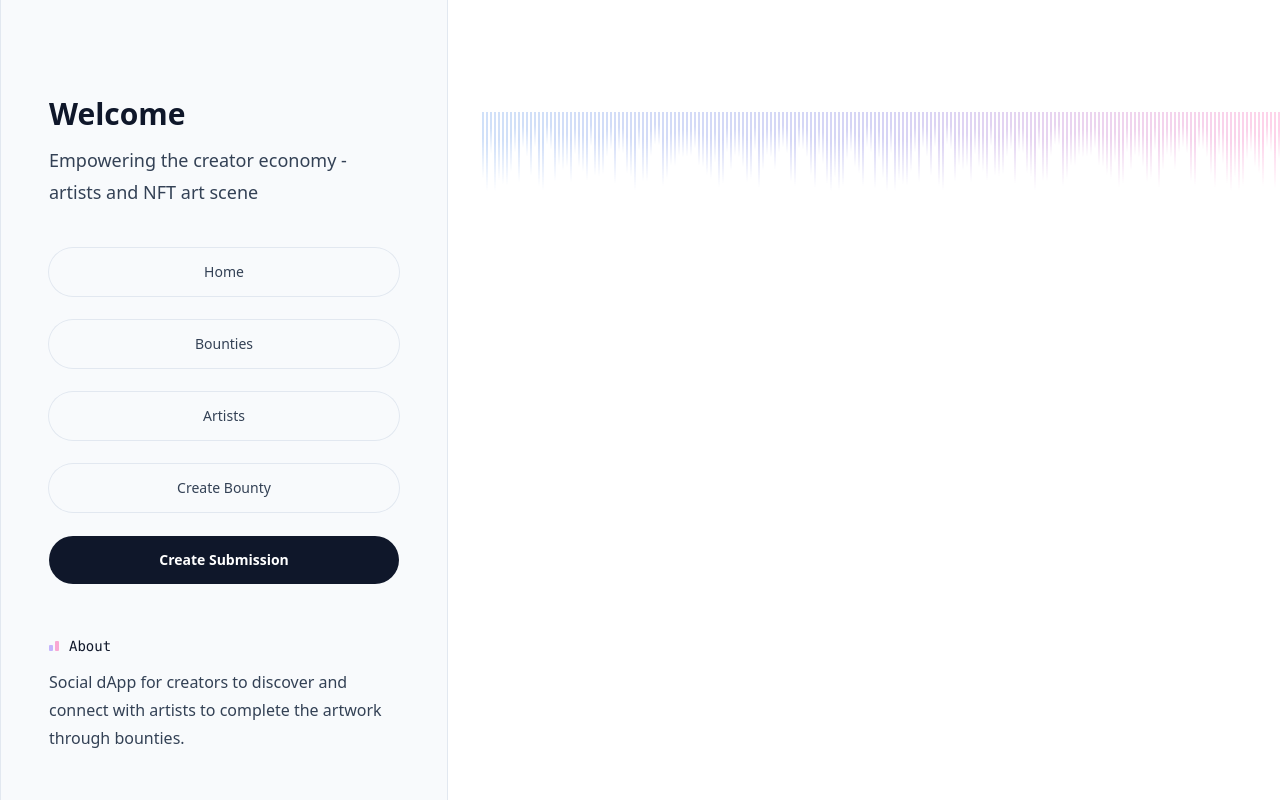
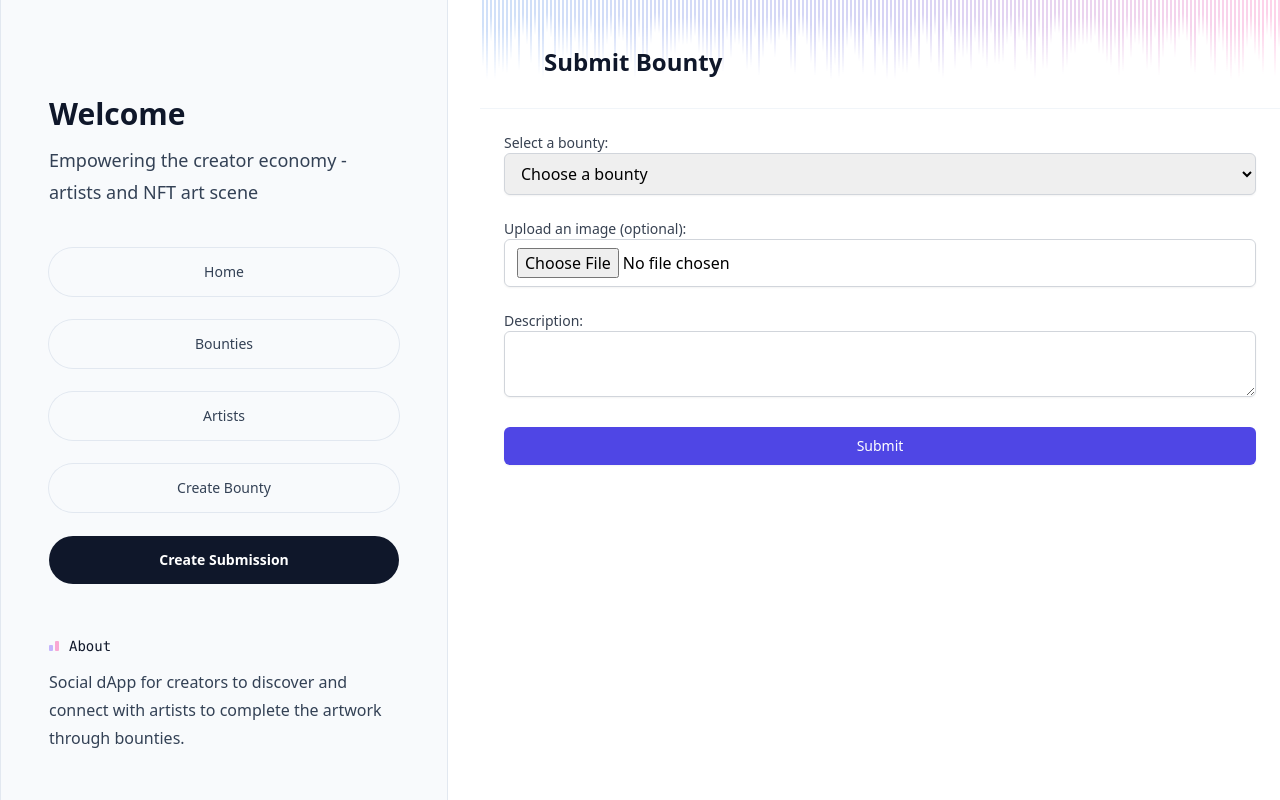
Before and after one commit to NUS-Polkadot-Team/frontend, a Next.js app: page /submit in a window 1280 px wide. Built offline with nearby package versions, Linux system fonts and the light colour scheme; a web font is replaced by a local one.

Commit message:
touchup create and submit

```diff
--- a/src/components/Layout/Logo.tsx
+++ b/src/components/Layout/Logo.tsx
@@ -1,5 +1,5 @@
 import Image from 'next/image'
-import artfiLogo from '../images/artfi-logo.jpg'
+import artfiLogo from '../../images/artfi-logo.jpg'
 
 export function Logo(props: React.SVGProps<SVGSVGElement>) {
   return <Image alt="logo" src={artfiLogo.src} width="50" height="50" />
--- a/src/pages/create.tsx
+++ b/src/pages/create.tsx
@@ -9,6 +9,14 @@ type FormData = {
   description: string;
   prize: number;
   designsRequired: number;
+};
+
+export const customInputStyles = {
+  inputField:
+    'w-full px-3 py-2 border border-gray-300 rounded-md shadow-sm focus:outline-none focus:border-blue-500 focus:ring focus:ring-blue-200',
+  inputLabel: 'block text-sm font-medium text-gray-700',
+  submitButton:
+    'inline-flex justify-center py-2 px-4 border border-transparent shadow-sm text-sm font-medium rounded-md text-white bg-indigo-600 hover:bg-indigo-700 focus:outline-none focus:ring-2 focus:ring-offset-2 focus:ring-indigo-500',
 };
 
 function CreateForm() {
@@ -41,14 +49,6 @@ function CreateForm() {
       ...prevState,
       image: file,
     }));
-  };
-
-  const customInputStyles = {
-    inputField:
-      'w-full px-3 py-2 border border-gray-300 rounded-md shadow-sm focus:outline-none focus:border-blue-500 focus:ring focus:ring-blue-200',
-    inputLabel: 'block text-sm font-medium text-gray-700',
-    submitButton:
-      'inline-flex justify-center py-2 px-4 border border-transparent shadow-sm text-sm font-medium rounded-md text-white bg-indigo-600 hover:bg-indigo-700 focus:outline-none focus:ring-2 focus:ring-offset-2 focus:ring-indigo-500',
   };
 
   return (
@@ -150,7 +150,9 @@ export default function create() {
             Create Bounty
           </h1>
         </Container>
-        <CreateForm />
+        <div className="divide-y divide-slate-100 sm:mt-4 lg:mt-8 lg:border-t lg:border-slate-100">
+          <CreateForm />
+        </div>
       </div>
     </>
   );
--- a/src/pages/submit.tsx
+++ b/src/pages/submit.tsx
@@ -1,3 +1,123 @@
-const SubmitPage = () => {};
+import { useState, type FormEvent, type ChangeEvent } from 'react';
+import Head from 'next/head';
 
-export default SubmitPage;
+import { Container } from '@/components/Layout/LayoutContainer';
+import { customInputStyles } from './create';
+
+type FormValues = {
+  bounty: string;
+  image: File | null;
+  description: string;
+};
+
+function SubmitForm() {
+  const [formData, setFormData] = useState({
+    bounty: '',
+    image: null,
+    description: '',
+  });
+
+  const handleInputChange = (
+    event: ChangeEvent<HTMLSelectElement | HTMLTextAreaElement>
+  ) => {
+    const { name, value } = event.target;
+    setFormData({
+      ...formData,
+      [name]: value,
+    });
+  };
+
+  const handleFileInputChange = (event: ChangeEvent<HTMLInputElement>) => {
+    if (event.target.files && event.target.files.length > 0) {
+      setFormData({
+        ...formData,
+        image: event.target.files[0],
+      });
+    }
+  };
+
+  const handleFormSubmit = (event: FormEvent<HTMLFormElement>) => {
+    event.preventDefault();
+    // Send form data to server here
+  };
+
+  return (
+    <form
+      onSubmit={handleFormSubmit}
+      className="flex max-w-7xl flex-col space-y-6 px-6 py-6"
+    >
+      <div>
+        <label htmlFor="bounty" className={customInputStyles.inputLabel}>
+          Select a bounty:
+        </label>
+        <select
+          id="bounty"
+          name="bounty"
+          value={formData.bounty}
+          onChange={handleInputChange}
+          className={customInputStyles.inputField}
+          required
+        >
+          <option value="">Choose a bounty</option>
+          {/* map bounties here */}
+          <option value="bounty1">Bounty 1</option>
+          <option value="bounty2">Bounty 2</option>
+          <option value="bounty3">Bounty 3</option>
+        </select>
+      </div>
+      <div>
+        <label htmlFor="image" className={customInputStyles.inputLabel}>
+          Upload an image (optional):
+        </label>
+        <input
+          type="file"
+          id="image"
+          name="image"
+          accept="image/*"
+          onChange={handleFileInputChange}
+          className={customInputStyles.inputField}
+        />
+      </div>
+      <div>
+        <label htmlFor="description" className={customInputStyles.inputLabel}>
+          Description:
+        </label>
+        <textarea
+          id="description"
+          name="description"
+          value={formData.description}
+          onChange={handleInputChange}
+          className={customInputStyles.inputField}
+          required
+        />
+      </div>
+      <button type="submit" className={customInputStyles.submitButton}>
+        Submit
+      </button>
+    </form>
+  );
+}
+
+export default function submit() {
+  return (
+    <>
+      <Head>
+        <title>ArtFi - Submit</title>
+        <meta
+          name="description"
+          content="Building communities of artists, Empowering the creator economy"
+        />
+      </Head>
+      <div className="pt-16 pb-12 sm:pb-4 lg:pt-12 ">
+        <Container>
+          <h1 className="text-2xl font-bold leading-7 text-slate-900">
+            Submit Bounty
+          </h1>
+        </Container>
+        <div className="divide-y divide-slate-100 sm:mt-4 lg:mt-8 lg:border-t lg:border-slate-100">
+          <SubmitForm />
+        </div>
+      </div>
+    </>
+  );
+}
```
